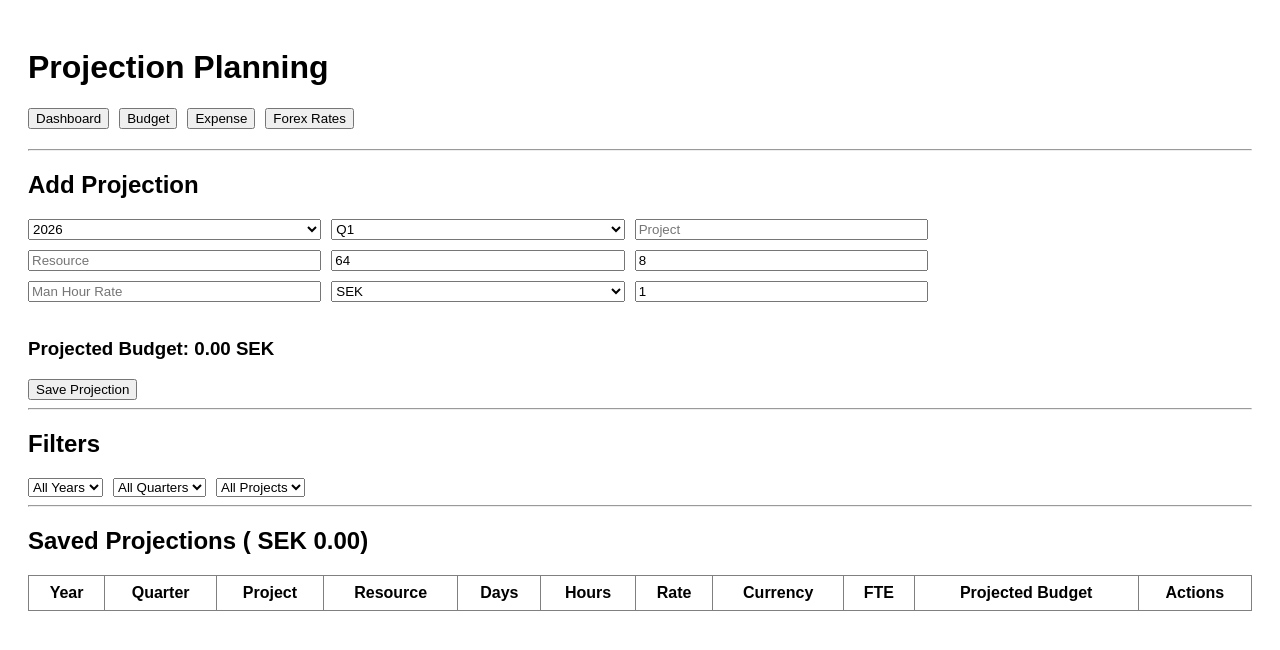
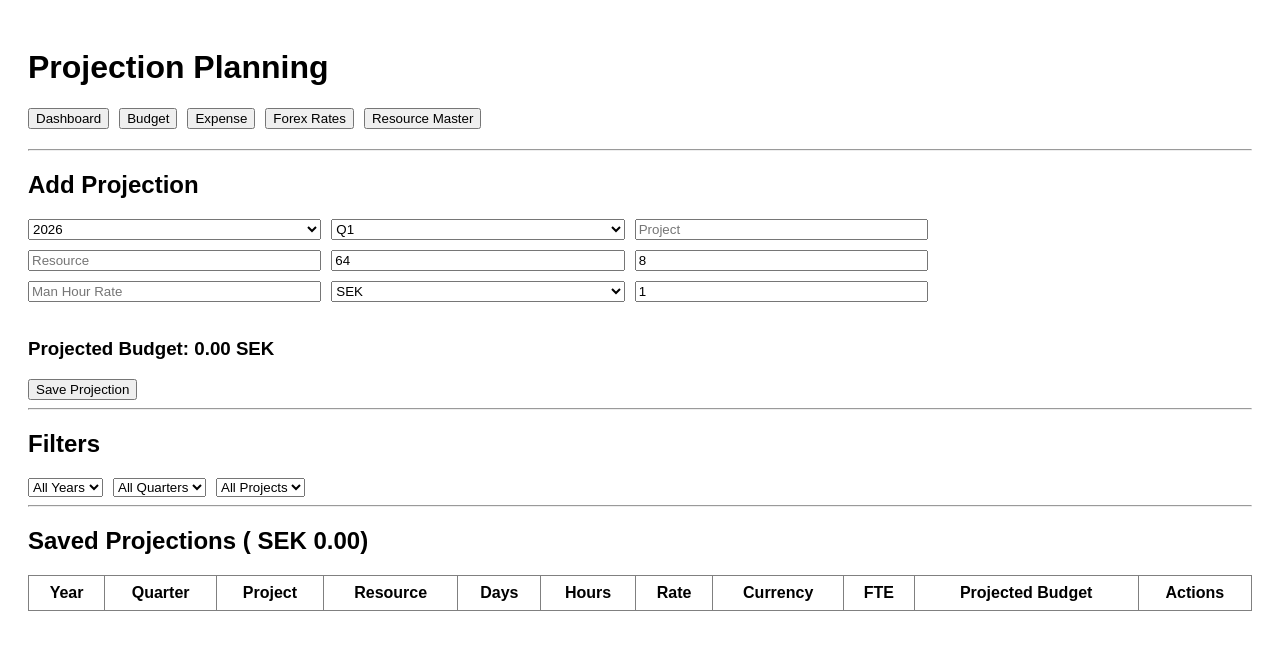
Before and after one commit to pinaki-GH/budget-tracker, a Next.js app: page /projections in a window 1280 px wide. Shown: the top 650 px of the page. Built offline with nearby package versions, Linux system fonts and the light colour scheme.

Commit message:
Update page.js

```diff
--- a/app/projections/page.js
+++ b/app/projections/page.js
@@ -313,6 +313,10 @@ function convertToSEK(
           <button>
             Forex Rates
           </button>
+        </Link>
+
+        <Link href="/resource-master" style={{ marginLeft: 10 }}>
+          <button>Resource Master</button>
         </Link>
 
       </div>
```
